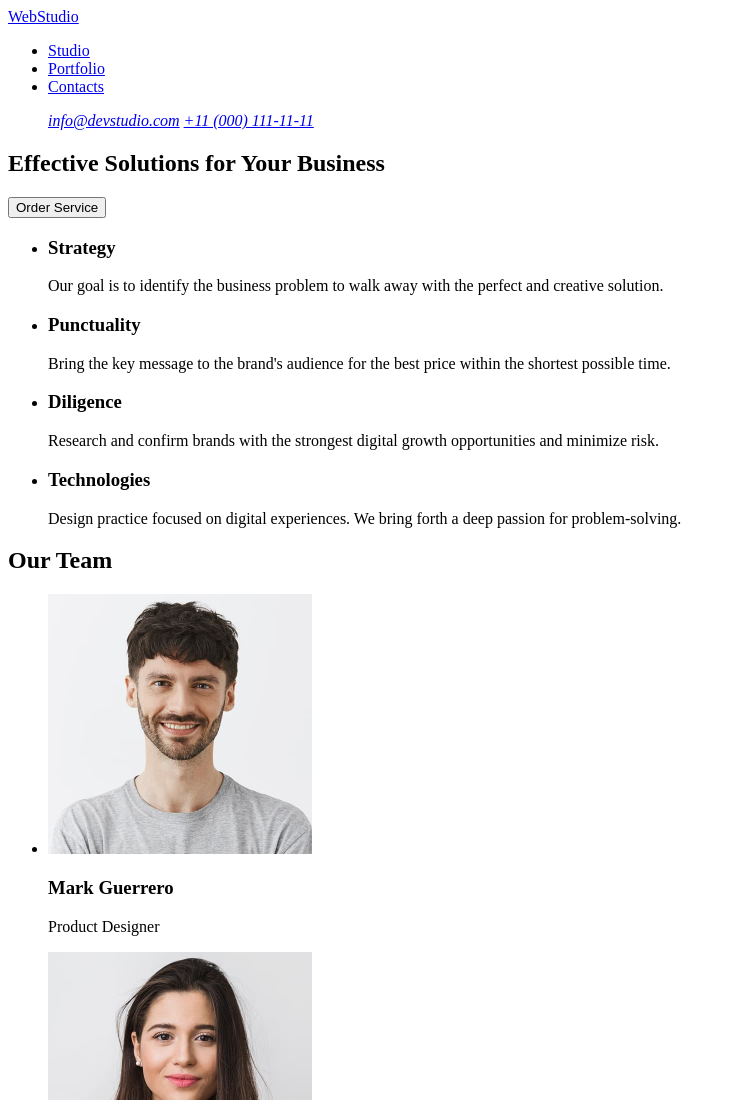
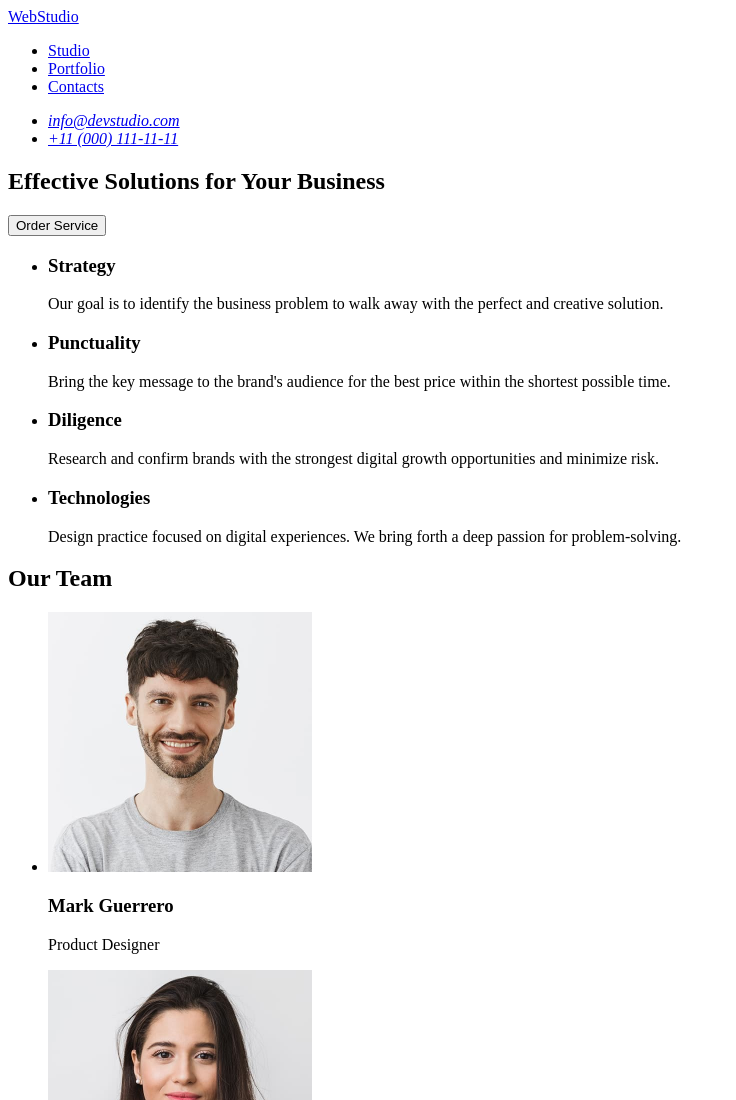
Before and after one commit to eugeneskoryk/goit-markup-hw-01, a plain HTML site: page index.html in a window 1280 px wide. Shown: the top 1100 px of the page, without its empty margins (0-736 px from the left). Drawn offline with Linux system fonts and the light colour scheme.

Commit message:
li-tag corrected

```diff
--- a/index.html
+++ b/index.html
@@ -18,8 +18,8 @@
         </nav>
         <address>
             <ul>
-                <il><a href="mailto:info@devstudio.com">info@devstudio.com</a></il>
-                <il><a href="tel:+110001111111">+11 (000) 111-11-11</a></il>
+                <li><a href="mailto:info@devstudio.com">info@devstudio.com</a></li>
+                <li><a href="tel:+110001111111">+11 (000) 111-11-11</a></li>
             </ul>
         </address>
     </header>
```
